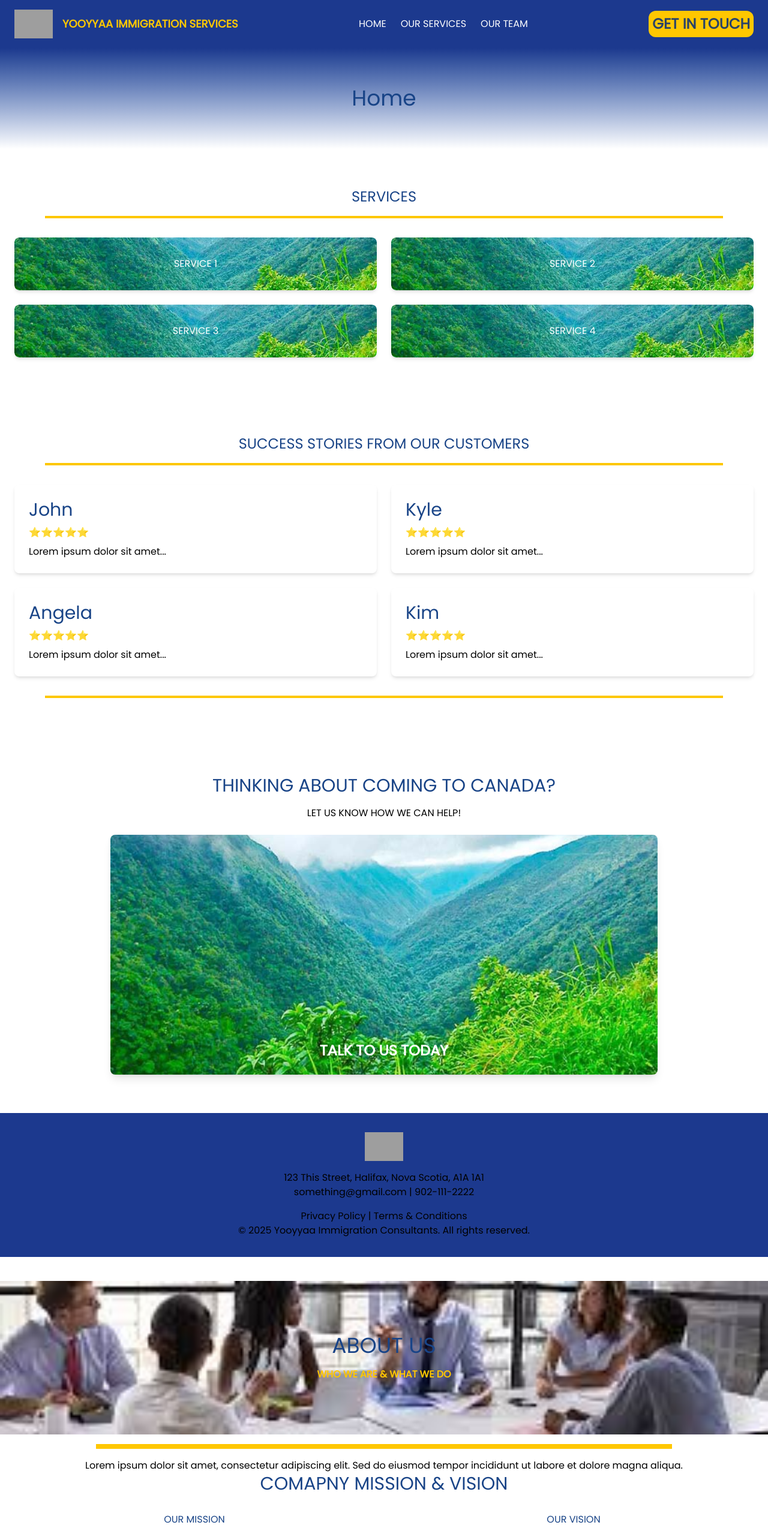
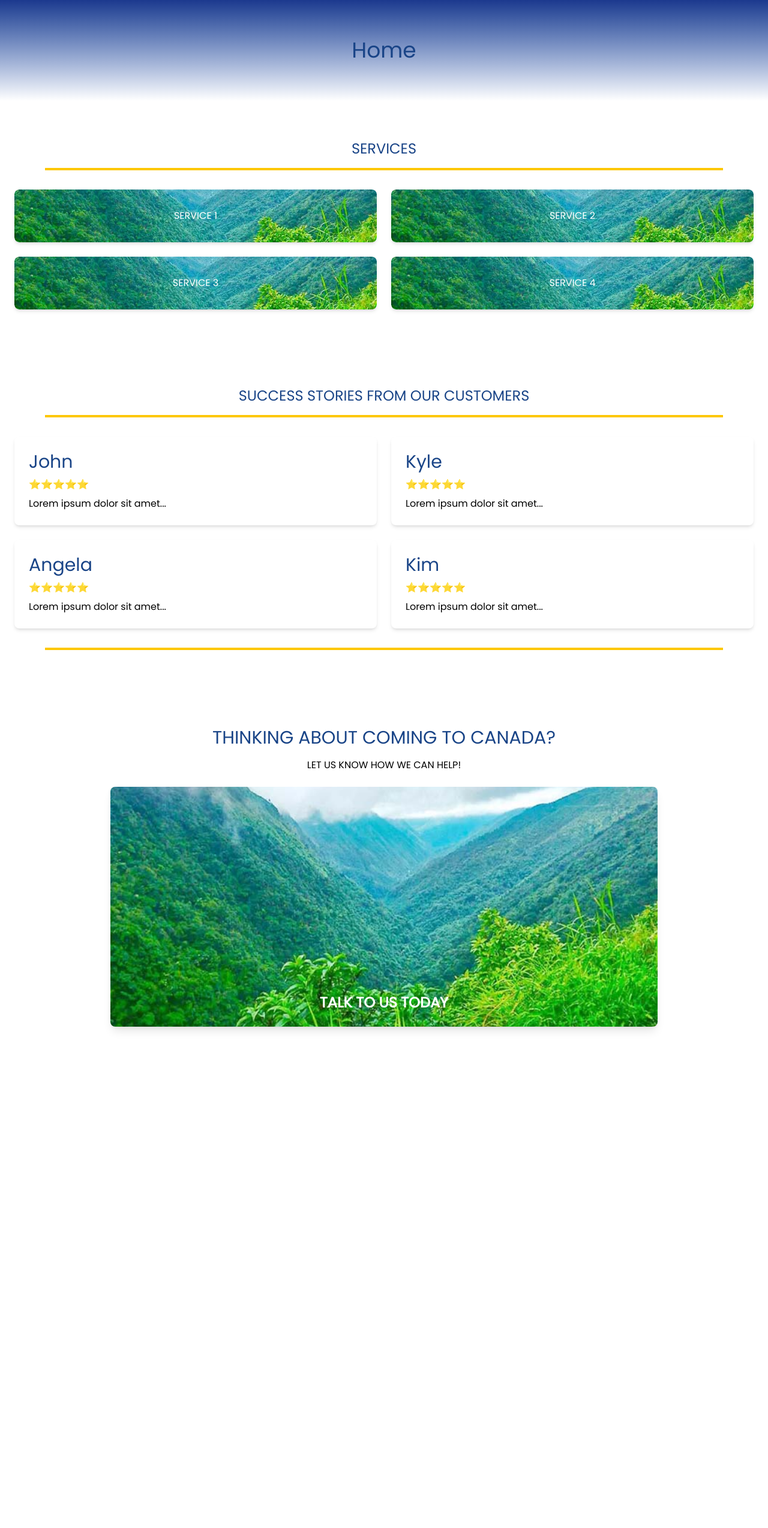
Before and after one commit to BestBow/Yooyyaa-Immigration-Consulting-Website, a React (Vite) app in the folder client/: page / in a window 1280 px wide. Shown: the top 2548 px of the page at 60% size. After the commit the page ends 1776 px from the top, so only its background shows below. Built offline with nearby package versions, Linux system fonts and the light colour scheme; grey boxes are pictures that could not be loaded.

Commit message:
Removed Header and Footer sections from Homepage, sections exist in another task will be added later

```diff
--- a/client/src/App.jsx
+++ b/client/src/App.jsx
@@ -1,6 +1,6 @@
 import React from 'react'
 import "./styles/global.css"
-import Homepage from "./Components/Homepage";
+import Homepage from "./pages/Homepage.jsx";
 import AboutUs from './Components/AboutUs'
 import Services from './pages/Services.jsx'
 
@@ -8,8 +8,6 @@ function App (){
     return (
         <>
           <Homepage />
-          <AboutUs />
-          <Services />
         </>
     )
 }
--- a/client/src/Components/Homepage.jsx
+++ b/client/src/pages/Homepage.jsx
@@ -2,26 +2,12 @@ import "tailwindcss";
 import React from "react";
 import "../styles/global.css";
 import greenValley from "../Assets/Green-Valley.jpg";
+import Services from "./Services.jsx";
+
 
 const Homepage = () => {
   return (
-    <div className="font-poppins bg-white text-black">
-      {/* Header */}
-      <header className="flex justify-between items-center px-6 py-4 bg-blue-900 text-white">
-        <div className="flex items-center space-x-4">
-          <img src="/logo.png" alt="Yooyyaa Immigration Services" className="h-12" />
-          <span className="text-yellow-400 font-bold text-lg">YOOYYAA IMMIGRATION SERVICES</span>
-        </div>
-        <nav className="hidden md:flex space-x-6">
-          <a href="#" className="hover:text-yellow-400">HOME</a>
-          <a href="#" className="hover:text-yellow-400">OUR SERVICES</a>
-          <a href="#" className="hover:text-yellow-400">OUR TEAM</a>
-        </nav>
-        <button className="bg-yellow-400 text-blue-900 px-4 py-2 rounded-lg font-bold">
-          GET IN TOUCH
-        </button>
-      </header>
-
+    <div>
       {/* Hero Section */}
       <section className="text-center py-16 bg-gradient-to-b from-blue-900 to-white">
         <h1 className="text-yellow-400 text-4xl font-bold">Home</h1>
@@ -102,15 +88,6 @@ const Homepage = () => {
           </span>
         </div>
       </section>
-
-      {/* Footer */}
-      <footer className="bg-blue-900 text-white text-center py-8">
-        <img src="/logo.png" alt="Yooyyaa Immigration Services" className="h-12 mx-auto mb-4" />
-        <p>123 This Street, Halifax, Nova Scotia, A1A 1A1</p>
-        <p>something@gmail.com | 902-111-2222</p>
-        <p className="mt-4 text-sm">Privacy Policy | Terms & Conditions</p>
-        <p className="text-sm">© 2025 Yooyyaa Immigration Consultants. All rights reserved.</p>
-      </footer>
     </div>
   );
 };
```
